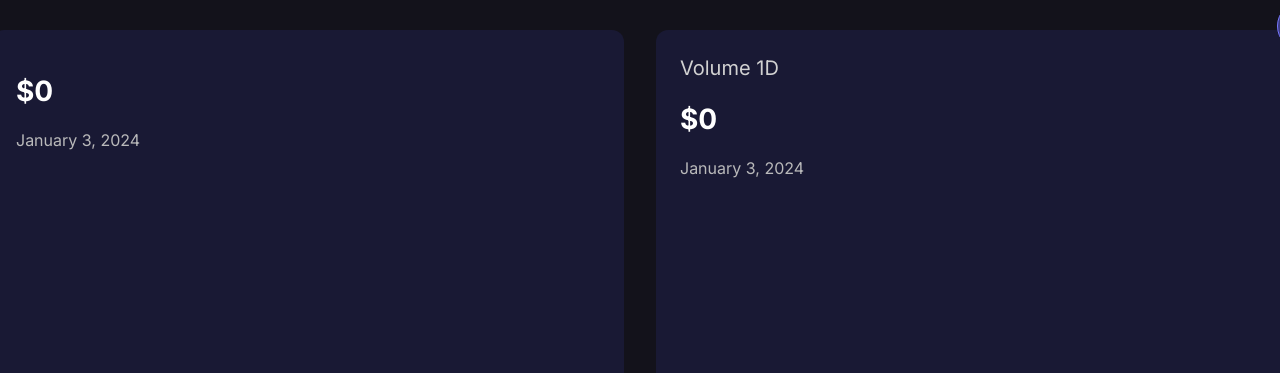
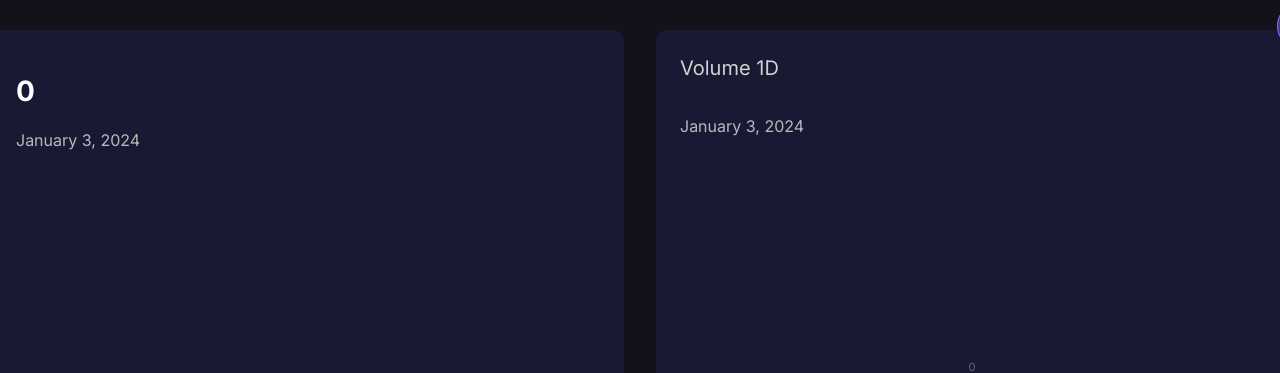
Before and after one commit to 10richard/crypto-app, a Next.js app: page / in a window 1280 px wide. Shown: the part 429-802 px from the top of the page. Built offline with nearby package versions, Linux system fonts and the light colour scheme; no server answers.

Commit message:
check for multiple active tokens

```diff
--- a/app/components/DuoCharts/ChartInfo.tsx
+++ b/app/components/DuoCharts/ChartInfo.tsx
@@ -9,7 +9,7 @@ const ChartInfo = ({ title, value }: ChartInfoProps) => {
   return (
     <div className="flex flex-col gap-4">
       <p className="text-xl text-[#D1D1D1]">{title}</p>
-      <p className="text-[28px] font-bold">${value}</p>
+      <p className="text-[28px] font-bold">{value}</p>
       <p className="text-[#B9B9BA]">
         {currDate.toLocaleDateString("en", {
           month: "long",
--- a/app/components/DuoCharts/PricesChart.tsx
+++ b/app/components/DuoCharts/PricesChart.tsx
@@ -24,9 +24,11 @@ interface PricesChartProps {
 }
 
 const PricesChart = ({ tokens }: PricesChartProps) => {
-  const activeToken = tokens.filter((t: TokenSlide) => t.selected);
-  const prices = activeToken[0]?.chartData?.prices || [];
-  const current_price = activeToken[0]?.current_price || 0;
+  const activeTokens = tokens.filter((t: TokenSlide) => t.selected);
+  const multipleTokens = activeTokens.length > 1;
+
+  const prices = activeTokens[0]?.chartData?.prices || [];
+  const current_price = activeTokens[0]?.current_price || 0;
 
   const pricesData = {
     labels: Array.from(Array(prices.length).keys()),
@@ -87,7 +89,7 @@ const PricesChart = ({ tokens }: PricesChartProps) => {
   return (
     <div className="flex flex-col gap-6 w-[632px] bg-[#191934] rounded-xl p-6">
       <ChartInfo
-        title={activeToken[0]?.title || ""}
+        title={activeTokens[0]?.title || ""}
         value={current_price.toString()}
       />
       <div className="h-[216px]">
--- a/app/components/DuoCharts/VolumeChart.tsx
+++ b/app/components/DuoCharts/VolumeChart.tsx
@@ -1,7 +1,12 @@
 import ChartInfo from "./ChartInfo";
 import { Bar } from "react-chartjs-2";
 import { Chart as ChartJS } from "chart.js/auto";
-import { CategoryScale, LinearScale, LineElement } from "chart.js";
+import {
+  CategoryScale,
+  LinearScale,
+  LineElement,
+  ChartOptions,
+} from "chart.js";
 
 ChartJS.register(CategoryScale, LinearScale, LineElement);
 
@@ -25,40 +30,65 @@ interface VolumeChartProps {
 }
 
 const VolumeChart = ({ tokens, timePeriod }: VolumeChartProps) => {
-  const activeToken = tokens.filter((t: TokenSlide) => t.selected);
-  const volumes = activeToken[0]?.chartData?.total_volumes || [];
-  const volume_summation = activeToken[0]?.chartData?.volume_summation || 0;
+  const activeTokens = tokens.filter((t: TokenSlide) => t.selected).sort();
+  const multipleTokens = activeTokens.length > 1;
+  const colors = ["#A75EE0", "#E771FF", "#97DFFC"];
+
+  const datasets = activeTokens.map((token, idx) => ({
+    label: `${token.title.split(" ")[0]} $${token.chartData?.volume_summation}`,
+    data: token.chartData?.total_volumes,
+    fill: true,
+    backgroundColor: colors[idx],
+  }));
+
+  // const volumes = multipleTokens
+  //   ? activeTokens.map((t) => t.chartData?.total_volumes)
+  //   : activeTokens[0]?.chartData?.total_volumes || [];
+
+  // const volume_summation = multipleTokens
+  //   ? null
+  //   : activeTokens[0]?.chartData?.volume_summation || 0;
 
   const volumeData = {
-    labels: Array.from(Array(volumes.length).keys()),
-    datasets: [
-      {
-        data: volumes,
-        fill: true,
-        backgroundColor: (context: {
-          chart: { canvas: HTMLCanvasElement; height: number };
-        }) => {
-          const context2d = context.chart.canvas.getContext("2d");
-          if (context2d) {
-            const linearGradient = context2d.createLinearGradient(
-              0,
-              0,
-              0,
-              context.chart.height
-            );
-            linearGradient.addColorStop(0, "#A75EE0");
-            linearGradient.addColorStop(1, "#251d3c");
-            return linearGradient;
-          }
-        },
-      },
-    ],
+    labels: Array.from(
+      Array(activeTokens[0]?.chartData?.total_volumes.length).keys()
+    ),
+    datasets: datasets,
+    // [
+    //   {
+    //     label: `${activeTokens[0]?.title.split(" ")[0]} $${
+    //       activeTokens[0]?.chartData?.volume_summation
+    //     }`,
+    //     data: volumes,
+    //     fill: true,
+    //     backgroundColor: (context: {
+    //       chart: { canvas: HTMLCanvasElement; height: number };
+    //     }) => {
+    //       const context2d = context.chart.canvas.getContext("2d");
+    //       if (context2d) {
+    //         const linearGradient = context2d.createLinearGradient(
+    //           0,
+    //           0,
+    //           0,
+    //           context.chart.height
+    //         );
+    //         linearGradient.addColorStop(0, "#A75EE0");
+    //         linearGradient.addColorStop(1, "#251d3c");
+    //         return linearGradient;
+    //       }
+    //     },
+    //   },
+    // ],
   };
 
-  const volumeOpts = {
+  const volumeOpts: ChartOptions<"bar"> = {
     plugins: {
       legend: {
-        display: false,
+        display: multipleTokens,
+        position: "bottom",
+        labels: {
+          color: "#D1D1D1",
+        },
       },
     },
     animation: {
@@ -77,9 +107,12 @@ const VolumeChart = ({ tokens, timePeriod }: VolumeChartProps) => {
     scales: {
       y: {
         display: false,
+        stacked: true,
+        beginAtZero: true,
       },
       x: {
         grid: { display: false },
+        stacked: true,
       },
     },
   };
@@ -87,8 +120,12 @@ const VolumeChart = ({ tokens, timePeriod }: VolumeChartProps) => {
   return (
     <div className="flex flex-col gap-6 w-[632px] bg-[#191934] rounded-xl p-6">
       <ChartInfo
-        title={`Volume ${timePeriod}`}
-        value={volume_summation.toString()}
+        title={multipleTokens ? "" : `Volume ${timePeriod}`}
+        value={
+          multipleTokens
+            ? `Volume ${timePeriod}`
+            : activeTokens[0]?.chartData?.volume_summation || ""
+        }
       />
       <div className="h-[216px]">
         <Bar data={volumeData} options={volumeOpts} />
```
